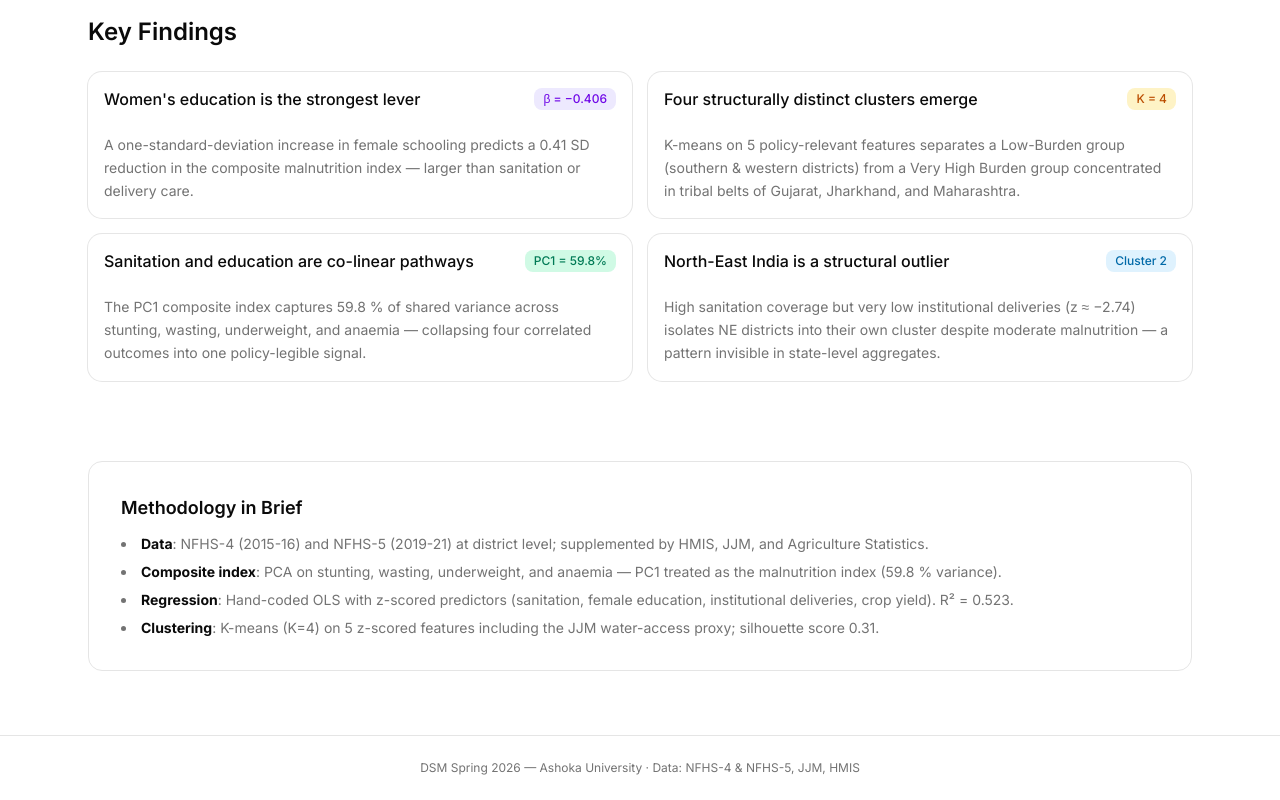
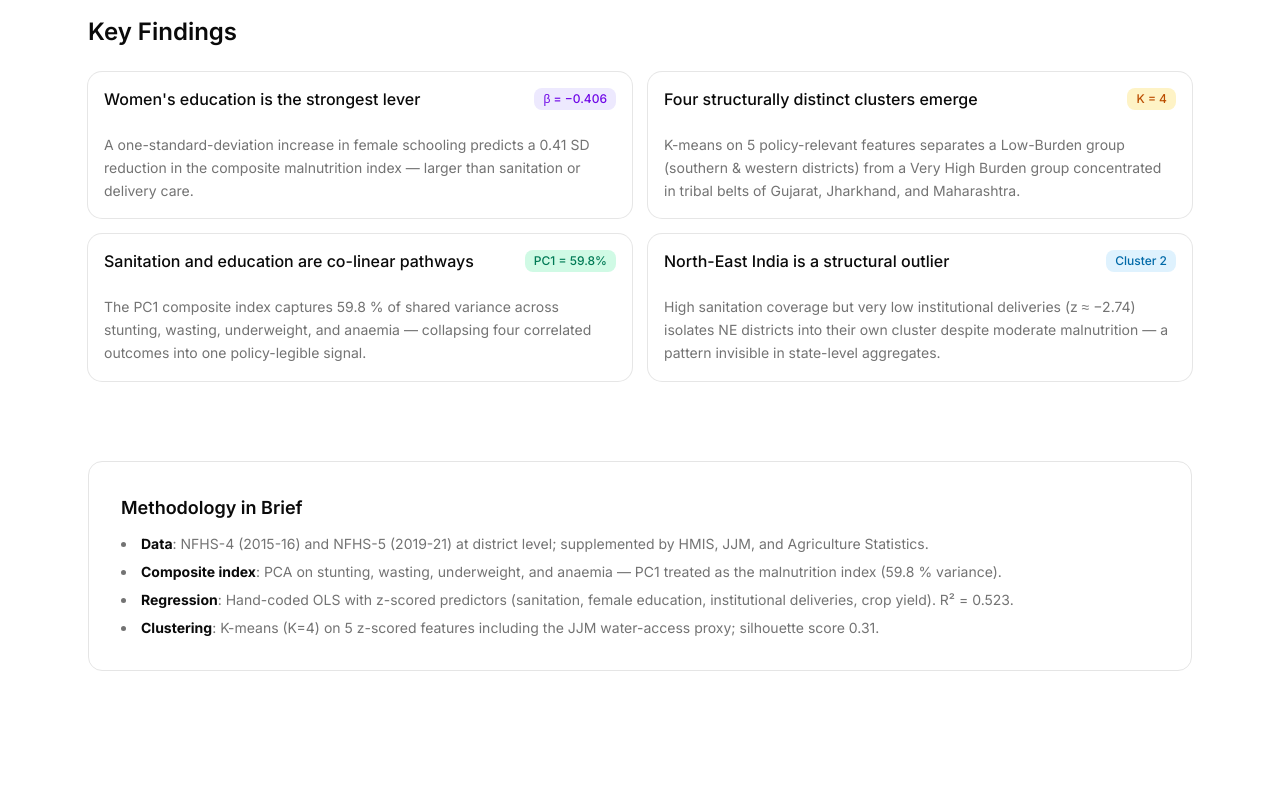
Before and after one commit to SanchakGarg/DSM-Project-Dashboard, a Next.js app: page / in a window 1280 px wide. Shown: the part 1625-2425 px from the top of the page. After the commit the page ends 2360 px from the top, so only its background shows below. Built offline with nearby package versions, Linux system fonts and the light colour scheme.

Commit message:
chore: remove research note badge, visual column header, and site/blog footers

```diff
--- a/app/blog/page.tsx
+++ b/app/blog/page.tsx
@@ -1,5 +1,4 @@
 import { Card, CardContent } from "@/components/ui/card";
-import { Badge } from "@/components/ui/badge";
 import { Separator } from "@/components/ui/separator";
 
 const indicators = [
@@ -56,14 +55,7 @@ export default function BlogPage() {
     <article className="mx-auto max-w-3xl px-6 py-16">
       {/* Header */}
       <header className="space-y-4 mb-10">
-        <div className="flex items-center gap-2">
-          <Badge className="bg-violet-100 text-violet-700 dark:bg-violet-900/40 dark:text-violet-300">
-            Research Note
-          </Badge>
-          <span className="text-xs text-muted-foreground">
-            DSM Spring 2026
-          </span>
-        </div>
+        <span className="text-xs text-muted-foreground">DSM Spring 2026</span>
         <h1 className="text-4xl sm:text-5xl font-bold tracking-tight leading-tight">
           Why Are So Many Children in India Still Malnourished?
         </h1>
@@ -158,9 +150,8 @@ export default function BlogPage() {
                   <th className="text-right text-xs font-semibold uppercase tracking-wider text-muted-foreground px-5 py-3">
                     District Average
                   </th>
-                  <th className="text-left text-xs font-semibold uppercase tracking-wider text-muted-foreground px-5 py-3 w-2/5">
-                    Visual
-                  </th>
+                  <th className="px-5 py-3 w-2/5" />
+
                 </tr>
               </thead>
               <tbody>
@@ -402,13 +393,7 @@ export default function BlogPage() {
         </p>
       </section>
 
-      {/* Footer */}
       <Separator className="my-12" />
-      <footer className="text-center space-y-2">
-        <p className="text-xs text-muted-foreground">
-          DSM Spring 2026 · Ashoka University
-        </p>
-      </footer>
     </article>
   );
 }
--- a/app/layout.tsx
+++ b/app/layout.tsx
@@ -57,12 +57,6 @@ export default function RootLayout({
             </div>
           </header>
           <main className="flex-1">{children}</main>
-          <footer className="border-t border-border bg-background">
-            <div className="mx-auto max-w-6xl px-6 py-6 text-center text-xs text-muted-foreground">
-              DSM Spring 2026 &mdash; Ashoka University &middot; Data: NFHS-4
-              &amp; NFHS-5, JJM, HMIS
-            </div>
-          </footer>
         </Providers>
       </body>
     </html>
```
